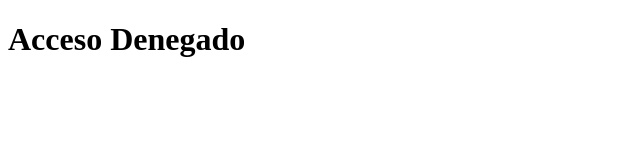
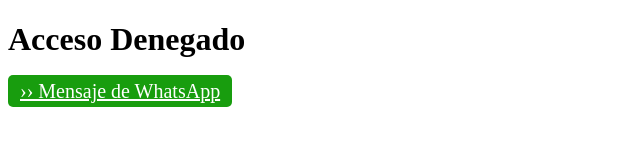
Before and after one commit to danielCutipa/node-restserver, a website: page public/index.html in a window 1280 px wide. Shown: the whole page, without its empty margins (0-640 px from the left). Drawn offline with Linux system fonts and the light colour scheme.

Commit message:
add link to whastapp

```diff
--- a/public/index.html
+++ b/public/index.html
@@ -8,5 +8,6 @@
   </head>
   <body>
     <h1>Acceso Denegado</h1>
+    <a href="intent://send/+59172783279#Intent;scheme=smsto;package=com.whatsapp;action=android.intent.action.SENDTO;end" style="font-size:20px;padding:5px 12px;border-radius:5px;background-color:#189D0E;color:white;text-shadow:none;"> ›› Mensaje de WhatsApp </a>
   </body>
 </html>
```
